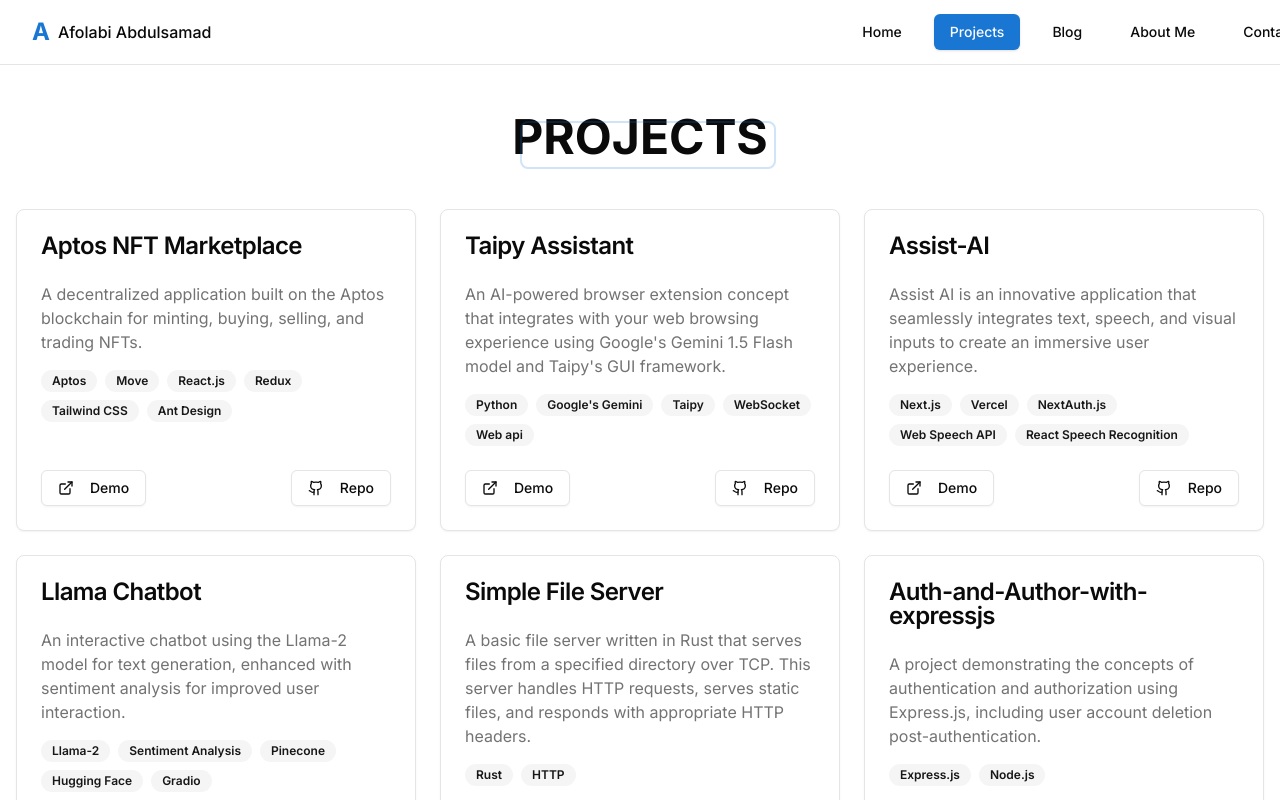
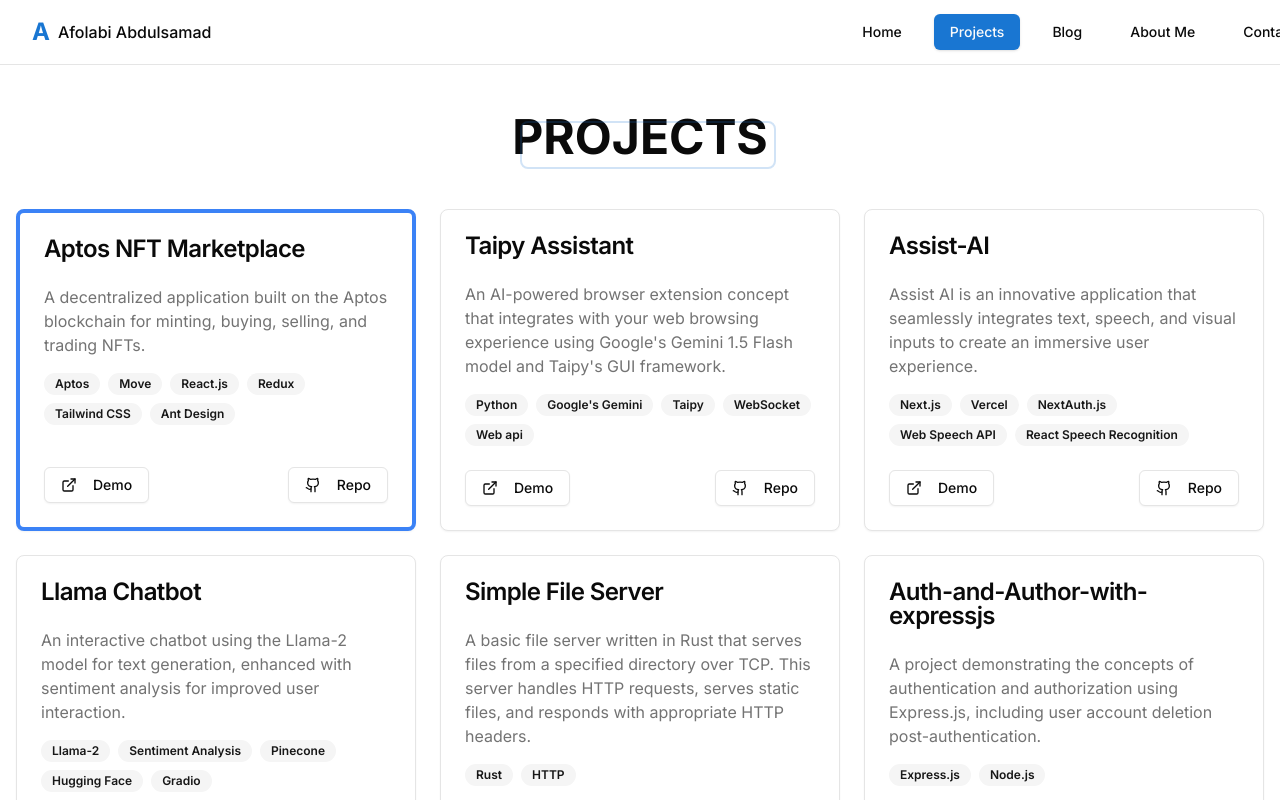
Before and after one commit to fullendmaestro/my_portfolio_site, a Next.js app: page /projects in a window 1280 px wide. Shown: the top 800 px of the page. Built offline with nearby package versions, Linux system fonts and the light colour scheme.

Commit message:
add biggest flag to project card for highlighting

```diff
--- a/app/projects/page.tsx
+++ b/app/projects/page.tsx
@@ -16,6 +16,7 @@
     ],
     demoLink: "https://aptos-nft-marketplace-pi.vercel.app/",
     repoLink: "https://github.com/fullendmaestro/aptos-nft-marketplace",
+    biggest: true,
   },
   {
     title: "Taipy Assistant",
--- a/components/project-card.tsx
+++ b/components/project-card.tsx
@@ -16,6 +16,7 @@
   technologies: string[];
   demoLink?: string;
   repoLink?: string;
+  biggest?: boolean;
 }
 
 export function ProjectCard({
@@ -24,9 +25,14 @@
   technologies,
   demoLink,
   repoLink,
+  biggest = false,
 }: ProjectCardProps) {
   return (
-    <Card className="flex flex-col h-full">
+    <Card
+      className={`flex flex-col h-full ${
+        biggest ? "border-4 border-blue-500" : ""
+      }`}
+    >
       <CardHeader>
         <CardTitle>{title}</CardTitle>
       </CardHeader>
```
